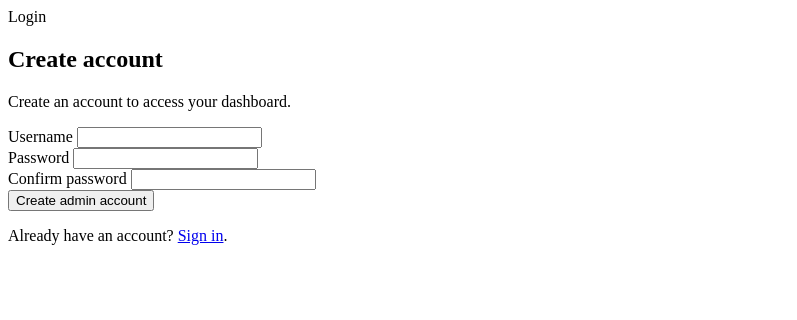
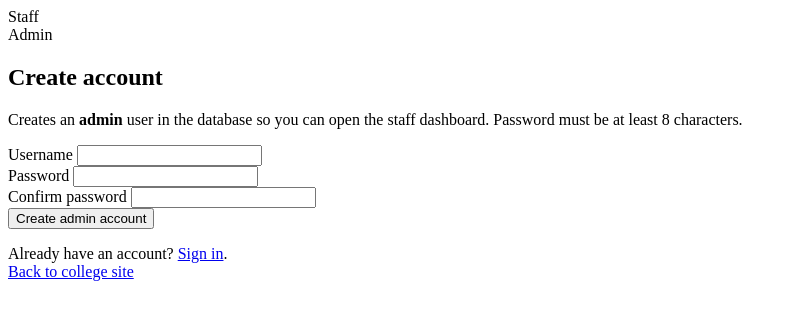
Before and after one commit to Zshah2/NorthBridgeUni, a PHP site: page /admin/signup.php in a window 1280 px wide. Shown: the top 320 px of the page, without its empty margins (0-797 px from the left). Run offline with PHP 8.4, Linux system fonts and the light colour scheme; data that the repository does not hold is empty.

Commit message:
fix: clarify staff login/signup, page titles, CSRF error page
Made-with: Cursor

```diff
--- a/app/controllers.php
+++ b/app/controllers.php
@@ -52,6 +52,7 @@ function handler_admin_login_form(array $params): void
         'app' => $app,
         'error' => null,
         'csrf' => csrf_token(),
+        'pageTitle' => 'Sign in',
     ], 'layouts/main.php');
 }
 
@@ -72,6 +73,7 @@ function handler_admin_login_submit(array $params): void
         'app' => $app,
         'error' => 'Invalid username or password.',
         'csrf' => csrf_token(),
+        'pageTitle' => 'Sign in',
     ], 'layouts/main.php');
 }
 
@@ -85,6 +87,7 @@ function handler_admin_signup_form(array $params): void
         'app' => $app,
         'error' => null,
         'csrf' => csrf_token(),
+        'pageTitle' => 'Create account',
     ], 'layouts/main.php');
 }
 
@@ -106,6 +109,7 @@ function handler_admin_signup_submit(array $params): void
             'app' => $app,
             'error' => 'Passwords do not match.',
             'csrf' => csrf_token(),
+            'pageTitle' => 'Create account',
         ], 'layouts/main.php');
 
         return;
@@ -117,6 +121,7 @@ function handler_admin_signup_submit(array $params): void
             'app' => $app,
             'error' => $err ?: 'Sign up failed.',
             'csrf' => csrf_token(),
+            'pageTitle' => 'Create account',
         ], 'layouts/main.php');
 
         return;
--- a/app/views/pages/admin/signup.php
+++ b/app/views/pages/admin/signup.php
@@ -8,9 +8,12 @@
   <div class="mx-auto max-w-6xl px-4 py-14 sm:px-6">
     <div class="mx-auto max-w-md">
       <div class="rounded-3xl border border-white/10 bg-white/5 p-6 sm:p-8">
-        <div class="text-sm font-semibold text-sky-200">Login</div>
+        <div class="flex flex-wrap items-center gap-2">
+          <div class="text-sm font-semibold text-sky-200">Staff</div>
+          <span class="rounded-full border border-white/10 bg-white/5 px-2 py-0.5 text-[10px] font-semibold uppercase tracking-wide text-slate-400">Admin</span>
+        </div>
         <h1 class="mt-2 text-2xl font-semibold tracking-tight text-white">Create account</h1>
-        <p class="mt-2 text-sm text-slate-300">Create an account to access your dashboard.</p>
+        <p class="mt-2 text-sm text-slate-300">Creates an <strong class="font-semibold text-slate-200">admin</strong> user in the database so you can open the staff dashboard. Password must be at least 8 characters.</p>
 
         <?php if ($error): ?>
           <div class="mt-5 rounded-2xl border border-red-500/20 bg-red-500/10 px-4 py-3 text-sm text-red-100">
@@ -60,8 +63,9 @@
           </button>
         </form>
 
-        <div class="mt-5 text-xs text-slate-400">
-          Already have an account? <a class="font-semibold text-sky-200 hover:text-sky-100" href="/login">Sign in</a>.
+        <div class="mt-5 flex flex-col gap-2 text-xs text-slate-400">
+          <div>Already have an account? <a class="font-semibold text-sky-200 hover:text-sky-100" href="/login">Sign in</a>.</div>
+          <div><a class="font-semibold text-slate-300 hover:text-white" href="/">Back to college site</a></div>
         </div>
       </div>
     </div>
```
Also changed, not shown: app/lib/csrf.php (+9 -1 lines), app/views/pages/admin/login.php (+8 -4 lines), app/views/partials/seo.php (+6 -1 lines), docs/PROJECT_LOG.md (+16 -0 lines).
